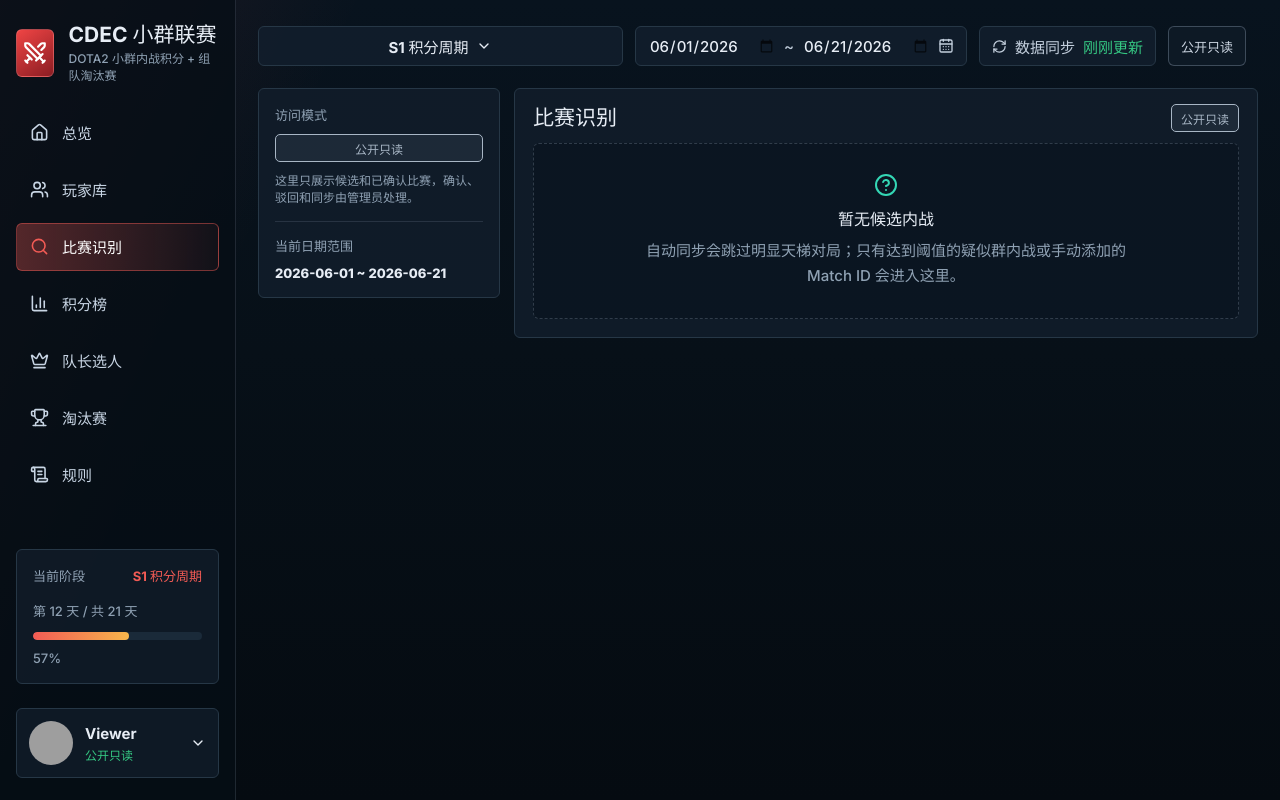
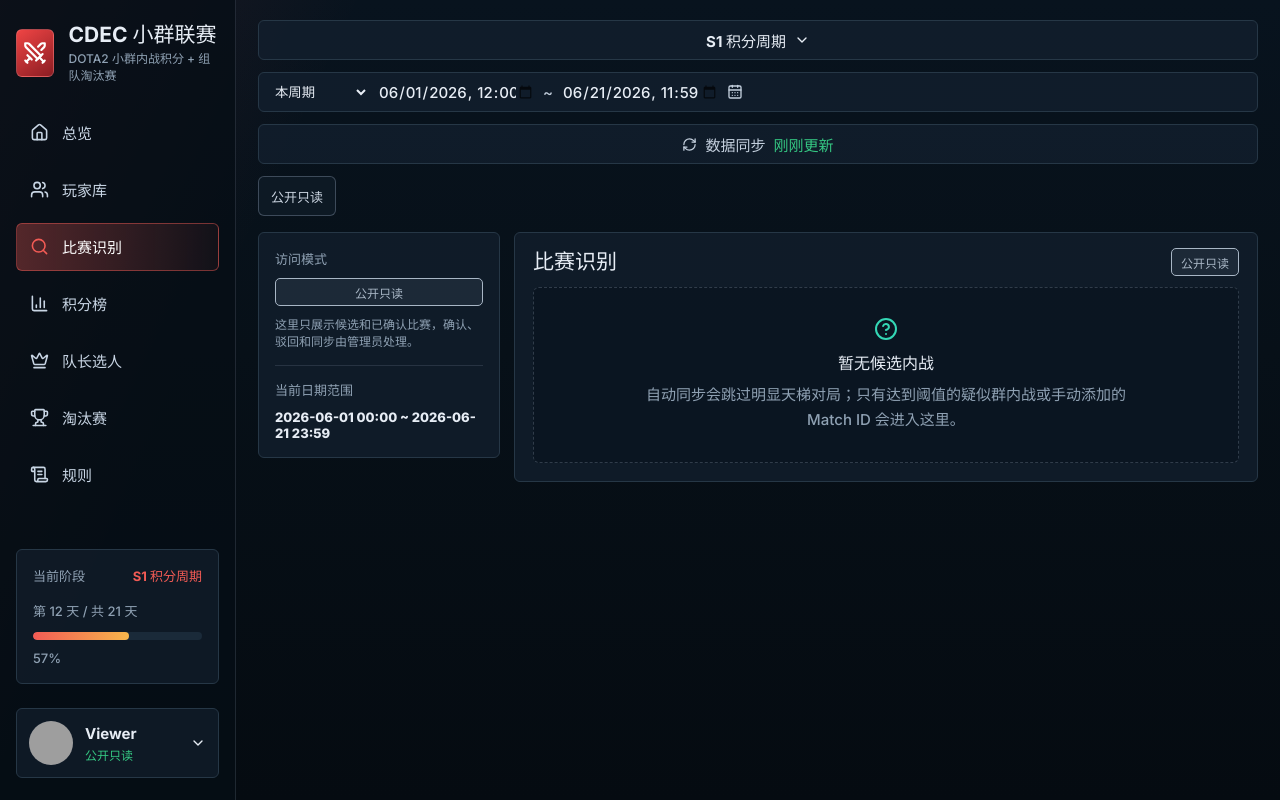
Before and after one commit to MiracleZYF/dota2-inhouse-league-dashboard, a React (Vite) app: page / in a window 1280 px wide. Both pictures are taken after a click on the button "查看全部". Built offline with nearby package versions, Linux system fonts and the light colour scheme; grey boxes are pictures that could not be loaded.

Commit message:
Improve match search time range controls

```diff
--- a/src/App.jsx
+++ b/src/App.jsx
@@ -34,7 +34,15 @@ import {
 } from "lucide-react";
 
 const OPENDOTA_BASE_URL = "https://api.opendota.com/api";
-const DEFAULT_DATE_RANGE = { start: "2026-06-01", end: "2026-06-21" };
+const DEFAULT_DATE_RANGE = { start: "2026-06-01T00:00", end: "2026-06-21T23:59", preset: "season" };
+const DATE_RANGE_PRESETS = [
+  { id: "season", label: "本周期" },
+  { id: "lastNight", label: "昨晚" },
+  { id: "today", label: "今天" },
+  { id: "last24h", label: "近 24 小时" },
+  { id: "last7d", label: "近 7 天" },
+  { id: "custom", label: "自定义" },
+];
 const HERO_CN_NAMES = {
   1: "敌法师",
   2: "斧王",
@@ -170,6 +178,78 @@ function dateBoundarySeconds(date, endOfDay = false) {
   return Math.floor(new Date(`${date}${suffix}`).getTime() / 1000);
 }
 
+function padTimeUnit(value) {
+  return String(value).padStart(2, "0");
+}
+
+function formatDateTimeInput(date) {
+  return `${date.getFullYear()}-${padTimeUnit(date.getMonth() + 1)}-${padTimeUnit(date.getDate())}T${padTimeUnit(date.getHours())}:${padTimeUnit(date.getMinutes())}`;
+}
+
+function normalizeDateTimeValue(value, endOfDay = false) {
+  if (!value) return "";
+  if (String(value).includes("T")) return value;
+  return `${value}T${endOfDay ? "23:59" : "00:00"}`;
+}
+
+function dateTimeValueToSeconds(value, endOfDay = false) {
+  const normalized = normalizeDateTimeValue(value, endOfDay);
+  const time = new Date(normalized).getTime();
+  if (!Number.isFinite(time)) return NaN;
+  return Math.floor(time / 1000);
+}
+
+function getDateRangeSeconds(dateRange) {
+  const startSeconds = dateTimeValueToSeconds(dateRange.start);
+  const endSeconds = dateTimeValueToSeconds(dateRange.end, true);
+  return {
+    startSeconds,
+    endSeconds,
+    valid: Number.isFinite(startSeconds) && Number.isFinite(endSeconds) && startSeconds <= endSeconds,
+  };
+}
+
+function formatDateRangeLabel(dateRange) {
+  const start = normalizeDateTimeValue(dateRange.start);
+  const end = normalizeDateTimeValue(dateRange.end, true);
+  if (!start || !end) return "未设置";
+  return `${start.replace("T", " ")} ~ ${end.replace("T", " ")}`;
+}
+
+function makeDateRangePreset(preset) {
+  const now = new Date();
+  if (preset === "season") return DEFAULT_DATE_RANGE;
+
+  if (preset === "today") {
+    const start = new Date(now);
+    start.setHours(0, 0, 0, 0);
+    return { start: formatDateTimeInput(start), end: formatDateTimeInput(now), preset };
+  }
+
+  if (preset === "lastNight") {
+    const end = new Date(now);
+    end.setHours(6, 0, 0, 0);
+    const start = new Date(end);
+    start.setDate(start.getDate() - 1);
+    start.setHours(18, 0, 0, 0);
+    return { start: formatDateTimeInput(start), end: formatDateTimeInput(end), preset };
+  }
+
+  if (preset === "last24h") {
+    const start = new Date(now);
+    start.setHours(start.getHours() - 24);
+    return { start: formatDateTimeInput(start), end: formatDateTimeInput(now), preset };
+  }
+
+  if (preset === "last7d") {
+    const start = new Date(now);
+    start.setDate(start.getDate() - 7);
+    return { start: formatDateTimeInput(start), end: formatDateTimeInput(now), preset };
+  }
+
+  return { start: normalizeDateTimeValue(DEFAULT_DATE_RANGE.start), end: normalizeDateTimeValue(DEFAULT_DATE_RANGE.end, true), preset: "custom" };
+}
+
 function formatMatchTime(startTime) {
   if (!startTime) return "时间未知";
   return new Intl.DateTimeFormat("zh-CN", {
@@ -290,8 +370,8 @@ function resolveMatchPlayers(match, detail, players, heroNames = {}) {
 }
 
 function buildCandidatesFromRecentMatches(players, recentRows, dateRange, settings) {
-  const startSeconds = dateBoundarySeconds(dateRange.start);
-  const endSeconds = dateBoundarySeconds(dateRange.end, true);
+  const { startSeconds, endSeconds, valid } = getDateRangeSeconds(dateRange);
+  if (!valid) return [];
   const grouped = new Map();
   const playerByAccount = new Map(players.map((player) => [String(player.dotaId), player]));
 
@@ -1161,7 +1241,7 @@ function PlayersView({ players, openImport, isAdmin = false }) {
   );
 }
 
-function MatchesView({ matches, setMatches, onConfirm, onReject, onView, dateRange, settings, onOpenSettings, isAdmin = false }) {
+function MatchesView({ matches, setMatches, onConfirm, onReject, onView, dateRange, dateRangeLabel, dateRangeValid, settings, onOpenSettings, isAdmin = false }) {
   const [matchId, setMatchId] = useState("");
   const [threshold, setThreshold] = useState(settings.minRegisteredPlayers);
   const [manualMessage, setManualMessage] = useState("");
@@ -1214,10 +1294,9 @@ function MatchesView({ matches, setMatches, onConfirm, onReject, onView, dateRan
             </div>
             <div className="rail-section">
               <span className="rail-label">当前日期范围</span>
-              <div className="date-readout">
-                {dateRange.start} ~ {dateRange.end}
-              </div>
+              <div className="date-readout">{dateRangeLabel}</div>
               <small>由顶部日期输入控制，同步时按此范围过滤。</small>
+              {!dateRangeValid && <small className="range-error">开始时间需要早于结束时间。</small>}
             </div>
             <div className="rail-section">
               <span className="rail-label">识别来源</span>
@@ -1244,9 +1323,8 @@ function MatchesView({ matches, setMatches, onConfirm, onReject, onView, dateRan
             </div>
             <div className="rail-section">
               <span className="rail-label">当前日期范围</span>
-              <div className="date-readout">
-                {dateRange.start} ~ {dateRange.end}
-              </div>
+              <div className="date-readout">{dateRangeLabel}</div>
+              {!dateRangeValid && <small className="range-error">开始时间需要早于结束时间。</small>}
             </div>
           </>
         )}
@@ -1727,6 +1805,20 @@ export function App() {
   const activeNav = navItems.find((item) => item.id === activeView) || navItems[0];
   const selectedMatch = matches.find((match) => match.id === selectedMatchId);
   const unreadCount = notifications.filter((item) => !item.read).length;
+  const dateRangeStatus = useMemo(() => getDateRangeSeconds(dateRange), [dateRange]);
+  const dateRangeLabel = useMemo(() => formatDateRangeLabel(dateRange), [dateRange]);
+
+  function updateDateRangeField(field, value) {
+    setDateRange((current) => ({ ...current, [field]: value, preset: "custom" }));
+  }
+
+  function applyDateRangePreset(preset) {
+    if (preset === "custom") {
+      setDateRange((current) => ({ ...current, preset: "custom" }));
+      return;
+    }
+    setDateRange(makeDateRangePreset(preset));
+  }
 
   function confirmMatch(matchId) {
     setMatches((current) =>
@@ -1765,6 +1857,21 @@ export function App() {
 
   async function syncNow() {
     if (syncing) return;
+    if (!dateRangeStatus.valid) {
+      setLastSync("时间范围无效");
+      setNotifications((current) => [
+        {
+          id: `sync-range-error-${Date.now()}`,
+          title: "时间范围无效",
+          body: "开始时间需要早于结束时间，请调整检索时间段后再同步。",
+          time: "刚刚",
+          read: false,
+          action: "matches",
+        },
+        ...current.slice(0, 5),
+      ]);
+      return;
+    }
     setSyncing(true);
     setLastSync("正在拉取 OpenDota");
     try {
@@ -1788,7 +1895,7 @@ export function App() {
         {
           id: `sync-${Date.now()}`,
           title: `同步完成：${newCandidates.length} 场新增`,
-          body: `${dateRange.start} ~ ${dateRange.end}，${duplicatedCount} 场重复已跳过，${failedCount} 个账号拉取失败。`,
+          body: `${dateRangeLabel}，${duplicatedCount} 场重复已跳过，${failedCount} 个账号拉取失败。`,
           time: "刚刚",
           read: false,
           action: "matches",
@@ -1954,19 +2061,28 @@ export function App() {
             <strong>{settings.seasonName}</strong>
             <ChevronDown size={16} />
           </div>
-          <div className="date-range">
+          <div className={`date-range ${dateRangeStatus.valid ? "" : "invalid"}`}>
+            <select aria-label="快捷时间段" value={dateRange.preset || "custom"} onChange={(event) => applyDateRangePreset(event.target.value)}>
+              {DATE_RANGE_PRESETS.map((preset) => (
+                <option key={preset.id} value={preset.id}>
+                  {preset.label}
+                </option>
+              ))}
+            </select>
             <input
-              type="date"
-              aria-label="开始日期"
-              value={dateRange.start}
-              onChange={(event) => setDateRange((current) => ({ ...current, start: event.target.value }))}
+              type="datetime-local"
+              aria-label="开始时间"
+              value={normalizeDateTimeValue(dateRange.start)}
+              onChange={(event) => updateDateRangeField("start", event.target.value)}
+              onInput={(event) => updateDateRangeField("start", event.target.value)}
             />
             <span>~</span>
             <input
-              type="date"
-              aria-label="结束日期"
-              value={dateRange.end}
-              onChange={(event) => setDateRange((current) => ({ ...current, end: event.target.value }))}
+              type="datetime-local"
+              aria-label="结束时间"
+              value={normalizeDateTimeValue(dateRange.end, true)}
+              onChange={(event) => updateDateRangeField("end", event.target.value)}
+              onInput={(event) => updateDateRangeField("end", event.target.value)}
             />
             <CalendarDays size={16} />
           </div>
@@ -1978,7 +2094,7 @@ export function App() {
           <div className="topbar-actions">
             {isAdmin ? (
               <>
-                <button className="ghost-button" type="button" onClick={syncNow} disabled={syncing}>
+                <button className="ghost-button" type="button" onClick={syncNow} disabled={syncing || !dateRangeStatus.valid}>
                   <RefreshCw size={16} />
                   {syncing ? "同步中" : "手动同步"}
                 </button>
@@ -2035,6 +2151,8 @@ export function App() {
             onReject={rejectMatch}
             onView={openMatch}
             dateRange={dateRange}
+            dateRangeLabel={dateRangeLabel}
+            dateRangeValid={dateRangeStatus.valid}
             settings={settings}
             onOpenSettings={() => setShowSettings(true)}
             isAdmin={isAdmin}
--- a/src/styles.css
+++ b/src/styles.css
@@ -272,14 +272,31 @@ button:disabled {
   color: #c3cfdd;
 }
 
+.date-range select,
 .date-range input {
-  width: 128px;
   border: 0;
   outline: 0;
   color: var(--text);
   background: transparent;
 }
 
+.date-range select {
+  width: 98px;
+}
+
+.date-range input {
+  width: 158px;
+}
+
+.date-range.invalid {
+  border-color: rgba(242, 91, 85, 0.82);
+  background: rgba(127, 36, 40, 0.24);
+}
+
+.date-range select option {
+  color: #0f172a;
+}
+
 .date-range input::-webkit-calendar-picker-indicator {
   filter: invert(1);
   opacity: 0.68;
@@ -287,6 +304,10 @@ button:disabled {
 
 .sync-pill span {
   color: var(--green);
+}
+
+.range-error {
+  color: #ffc5c1;
 }
 
 .mode-pill {
@@ -2030,6 +2051,18 @@ input[type="range"] {
   background: rgba(16, 27, 39, 0.96);
 }
 
+@media (max-width: 1360px) {
+  .topbar {
+    grid-template-columns: 1fr;
+  }
+
+  .date-range,
+  .topbar-actions {
+    justify-content: flex-start;
+    flex-wrap: wrap;
+  }
+}
+
 @media (max-width: 1180px) {
   .app-shell {
     grid-template-columns: 86px minmax(0, 1fr);
```
